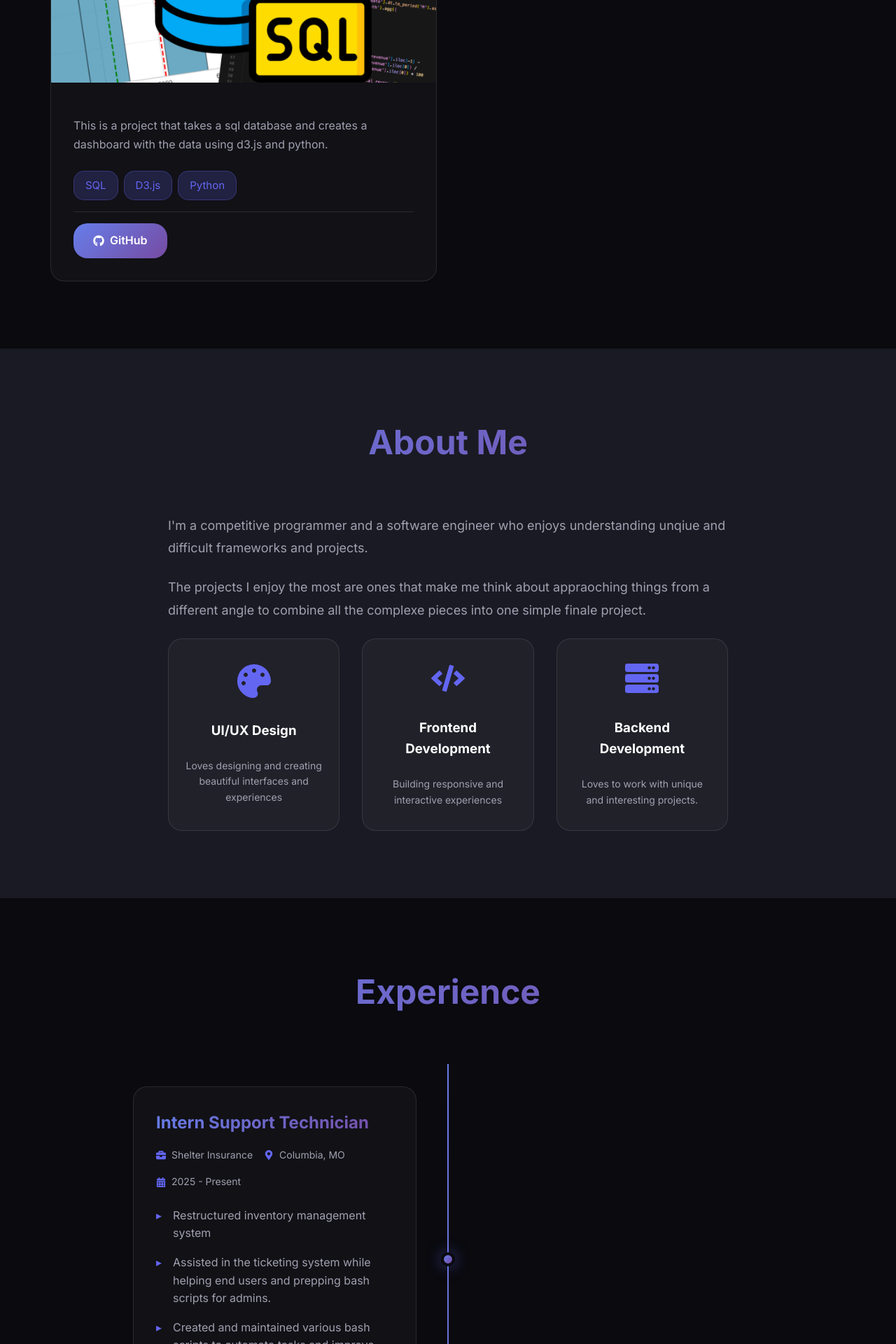
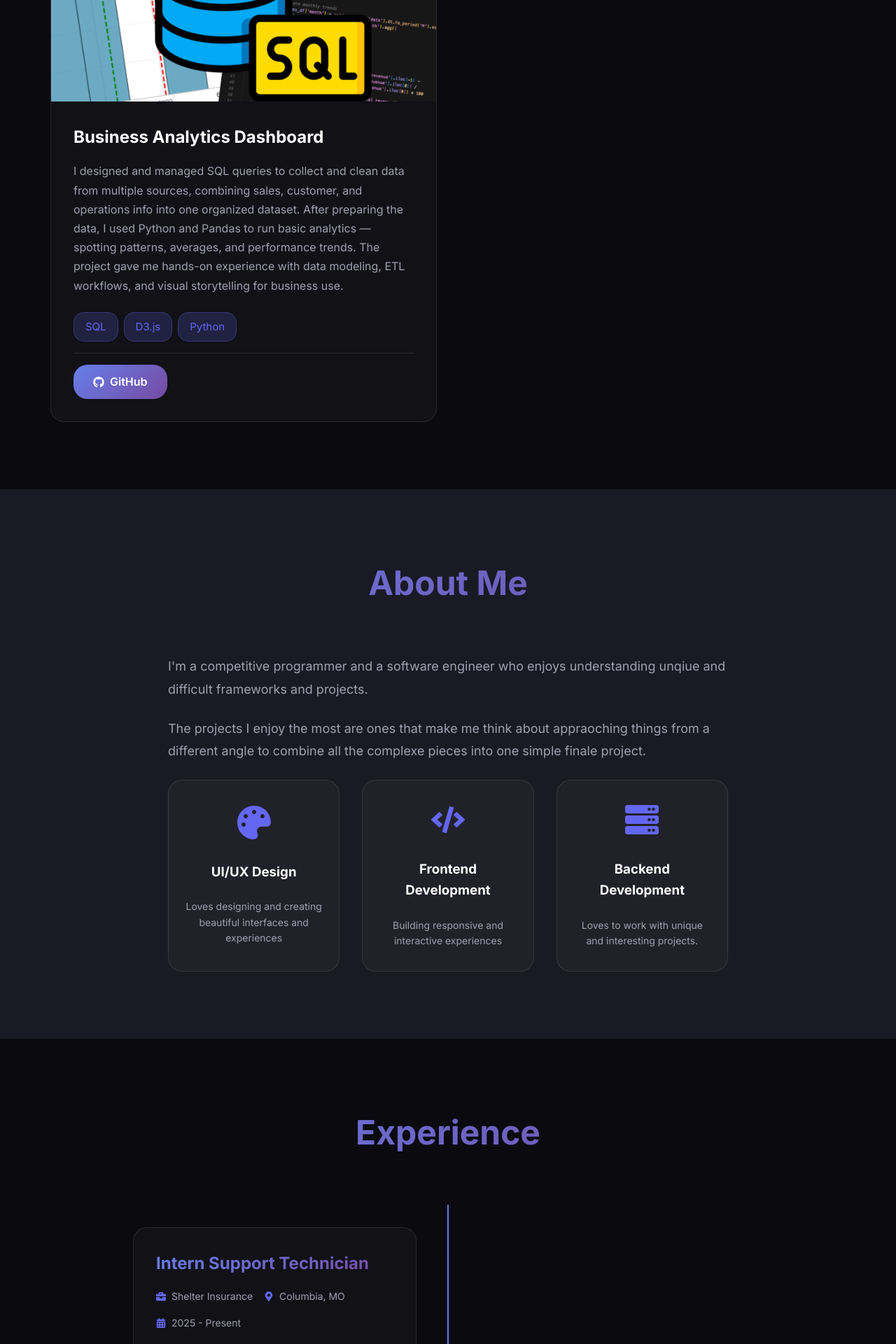
Before and after one commit to Numbuh/Portfolio-Website, a React (Vite) app: page / in a window 1280 px wide. Shown: the part 2024-3944 px from the top of the page at 70% size. Built offline with nearby package versions, Linux system fonts and the light colour scheme.

Commit message:
Corrected my Projects and experaince to correctly reflect the work load and experaince i have done

```diff
--- a/src/components/Experience.jsx
+++ b/src/components/Experience.jsx
@@ -11,21 +11,21 @@ const Experience = () => {
       location: 'Columbia, MO',
       period: '2025 - Present',
       description: [
-        'Restructured inventory management system',
-        'Assisted in the ticketing system while helping end users and prepping bash scripts for admins.',
-        'Created and maintained various bash scripts to automate tasks and improve efficiency.'
+        'I worked through the company’s ServiceNow (SNOW) ticket system to track, troubleshoot, and resolve tech issues for employees across multiple departments.',
+        'I also worked with CI/CD pipelines to help test and deploy internal tools safely, making sure new updates didn’t break existing systems before release. ',
+        'Each day, I handled requests ranging from software installations and password resets to fixing hardware problems like monitors, printers, and docking stations.'
       ],
       technologies: ['bash', 'SQL', 'WordPress', 'Bash Scripts']
     },
     {
-      title: 'Esports Management',
+      title: 'Esports Software Development',
       company: 'Columbia College',
       location: 'Columbia, MO',
       period: 'July 2024 - August 2025',
       description: [
-        'Managed and organized various esports events and tournaments',
-        'Worked with various software to manage and track esports events and tournaments'
-
+        'I built clean and easy-to-use tournament dashboards using React, making it simple for players and admins to track scores and schedules in real time.',
+        'Behind the scenes, I wrote Python code to handle match logic and update player stats instantly through REST APIs.',
+        'I used Docker to make sure the system ran the same on every computer, and deployed everything on AWS so tournaments could scale without crashing. '
       ],
       technologies: ['AirTable', 'SQL', 'WordPress']
     },
@@ -35,9 +35,9 @@ const Experience = () => {
       location: 'Columbia, MO',
       period: 'March 2023 - April 2024',
       description: [
-        'Worked with various data sources to create reports and dashboards',
-        'Used various tools to analyze data and create reports',
-        'Used various tools to create reports and dashboards'
+        'I managed large sets of student records using SQL and Excel, checking for errors and keeping everything consistent across multiple systems. ',
+        'I built and ran Python scripts to clean data and format it for official reports, saving the team hours of manual entry. ',
+        'To make the whole process smoother, I documented workflows and set up automated checks that caught missing or mismatched data early, helping the college meet every reporting deadline accurately.'
       ],
       technologies: ['Python', 'SQL', 'Tableau']
     }
--- a/src/components/Projects.jsx
+++ b/src/components/Projects.jsx
@@ -7,7 +7,7 @@ const Projects = () => {
   const projects = [
     {
       title: 'Pokemon shiny hunting Bot',
-      description: 'This is a bot that will interact with a aws server to find shiny pokemon using a rasberyy pi pico w that is connected to a gamecube and computer over wifi. it will constantly replay various swappable scripts for various modes of play like money farming, shiny hunting and level grinding while using the visual library for python.',
+      description: 'I connected a Raspberry Pi Pico W to a real GameCube controller, writing custom Python scripts that controlled button inputs automatically. Using OpenCV, I taught the program to recognize shiny Pokémon by analyzing colors and patterns on the screen in real time. When a shiny appeared, the Pi used AWS services to send a Discord notification straight to my phone.  ',
       image: '/Project1.png',
       github: 'https://github.com/Numbuh/GCBot',
       live: '',
@@ -24,8 +24,8 @@ const Projects = () => {
       overlay: 'A wii game that allows you to play pokemon events with your friends and family.'
     },
     {
-      title: '',
-      description: 'This is a project that takes a sql database and creates a dashboard with the data using d3.js and python.',
+      title: 'Business Analytics Dashboard',
+      description: 'I designed and managed SQL queries to collect and clean data from multiple sources, combining sales, customer, and operations info into one organized dataset. After preparing the data, I used Python and Pandas to run basic analytics — spotting patterns, averages, and performance trends. The project gave me hands-on experience with data modeling, ETL workflows, and visual storytelling for business use. ',
       image: '/Project3.png', // Add your Project3.jpg to public folder if available
       github: 'https://github.com/Numbuh/DatabasesWork',
       live: '',
```
